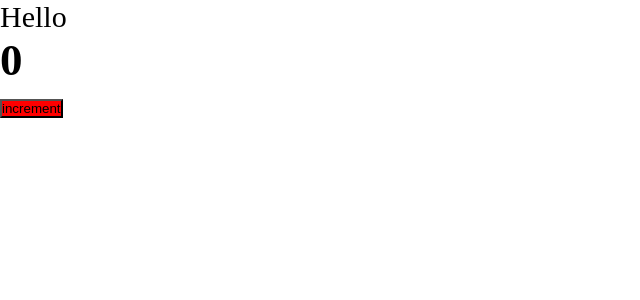
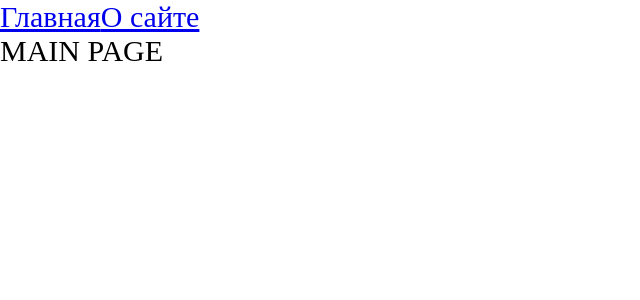
Before and after one commit to Jaanger123/production-project, a React app: page / in a window 1280 px wide. Shown: the top 300 px of the page, without its empty margins (0-640 px from the left). Built offline with nearby package versions, Linux system fonts and the light colour scheme.

Commit message:
Implementing code splitting

```diff
--- a/package.json
+++ b/package.json
@@ -15,6 +15,7 @@
         "@types/node": "^17.0.21",
         "@types/react": "^17.0.39",
         "@types/react-dom": "^17.0.11",
+        "@types/react-router-dom": "^5.3.3",
         "@types/webpack": "^5.28.0",
         "@types/webpack-dev-server": "^4.7.2",
         "css-loader": "^6.6.0",
@@ -32,6 +33,7 @@
     },
     "dependencies": {
         "react": "^17.0.2",
-        "react-dom": "^17.0.2"
+        "react-dom": "^17.0.2",
+        "react-router-dom": "^6.2.1"
     }
 }
--- a/src/App.tsx
+++ b/src/App.tsx
@@ -1,11 +1,22 @@
-import Counter from './components/Counter';
-import './index.scss';
+import { AboutPageAsync } from "./pages/AboutPage/AboutPage.async";
+import { MainPageAsync } from "./pages/MainPage/MainPage.async";
+import { Route, Routes } from "react-router-dom";
+import { Link } from "react-router-dom";
+import { Suspense } from "react";
+
+import "./index.scss";
 
 const App = () => {
     return (
         <div className="app">
-            Hello
-            <Counter />
+            <Link to={"/"}>Главная</Link>
+            <Link to={"/about"}>О сайте</Link>
+            <Suspense fallback={<div>Loading...</div>}>
+                <Routes>
+                    <Route path={"/about"} element={<AboutPageAsync />} />
+                    <Route path={"/"} element={<MainPageAsync />} />
+                </Routes>
+            </Suspense>
         </div>
     );
 };
--- a/src/index.tsx
+++ b/src/index.tsx
@@ -1,4 +1,10 @@
-import { render } from 'react-dom';
-import App from './App';
+import { BrowserRouter } from "react-router-dom";
+import { render } from "react-dom";
+import App from "./App";
 
-render(<App />, document.getElementById('root'));
+render(
+    <BrowserRouter>
+        <App />
+    </BrowserRouter>,
+    document.getElementById("root")
+);
--- /dev/null
+++ b/src/pages/AboutPage/AboutPage.async.tsx
@@ -0,0 +1,3 @@
+import { lazy } from "react";
+
+export const AboutPageAsync = lazy(() => import("./AboutPage"));
--- /dev/null
+++ b/src/pages/AboutPage/AboutPage.tsx
@@ -0,0 +1,5 @@
+const AboutPage = () => {
+    return <div>ABOUT PAGE</div>;
+};
+
+export default AboutPage;
--- /dev/null
+++ b/src/pages/MainPage/MainPage.async.tsx
@@ -0,0 +1,3 @@
+import { lazy } from "react";
+
+export const MainPageAsync = lazy(() => import("./MainPage"));
--- /dev/null
+++ b/src/pages/MainPage/MainPage.tsx
@@ -0,0 +1,5 @@
+const MainPage = () => {
+    return <div>MAIN PAGE</div>;
+};
+
+export default MainPage;
```
Also changed, not shown: topics.txt (added), 2 other files (tests, documents, lock files or other folders).
